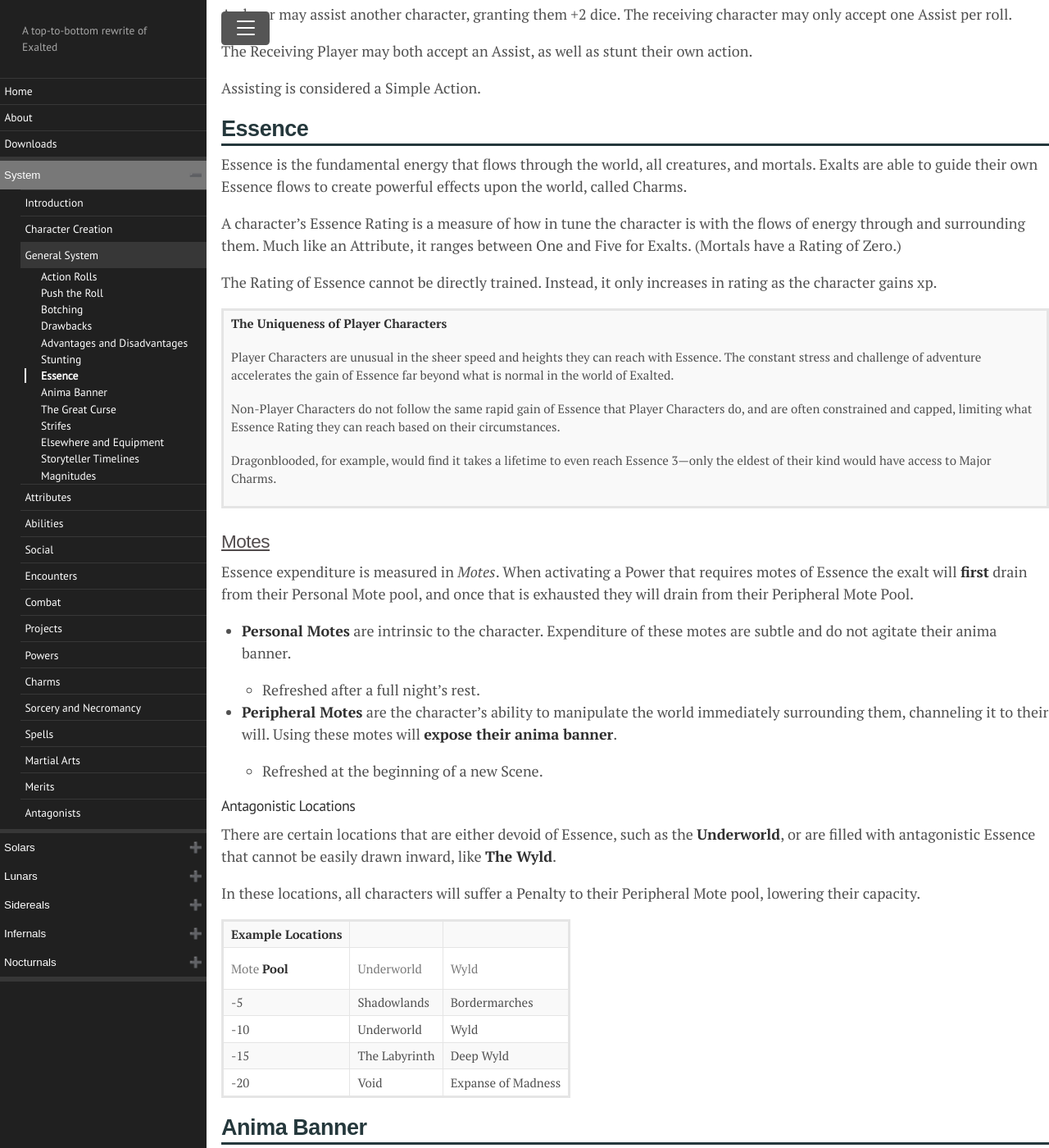
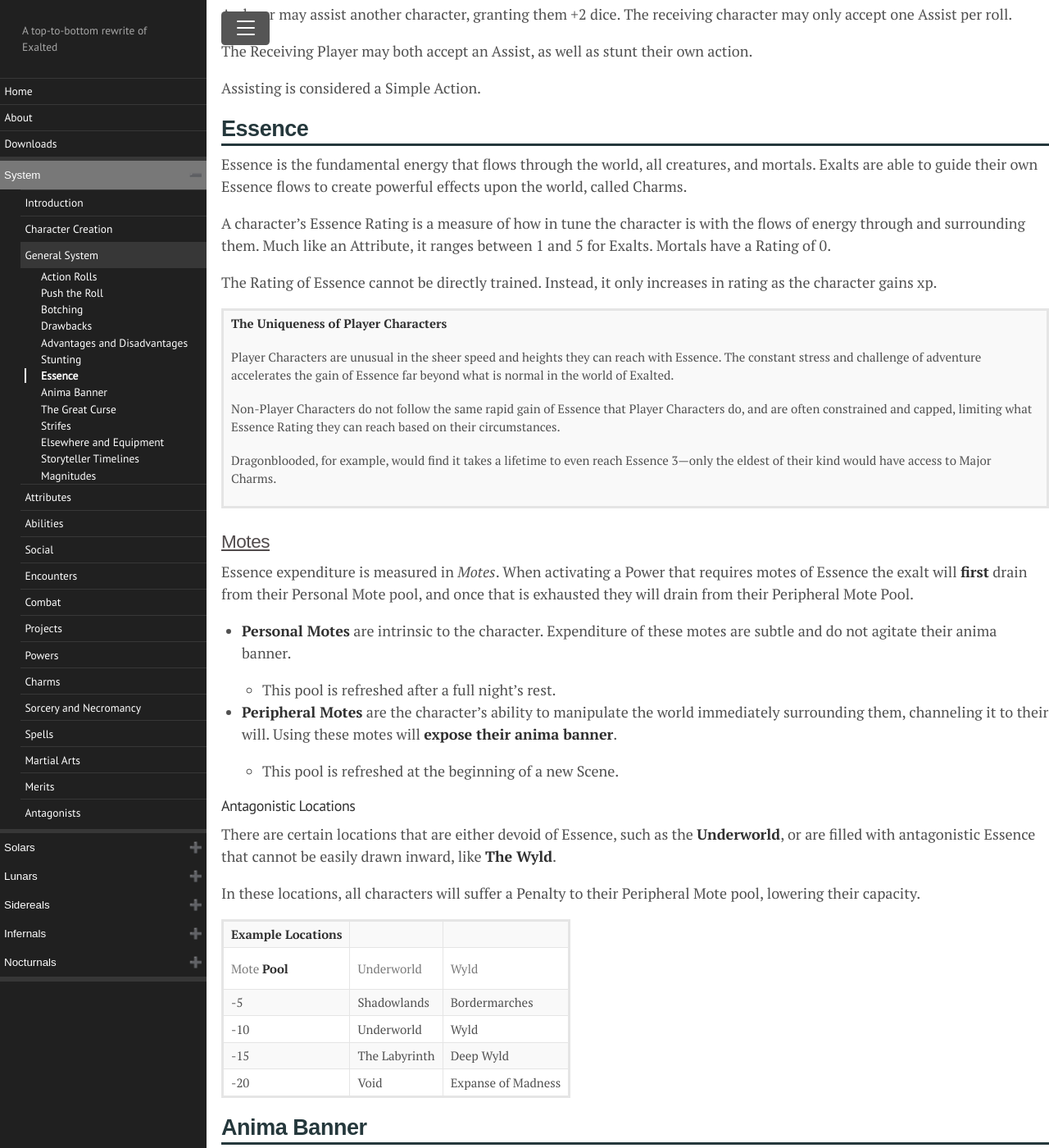
Before and after one commit to Dragonmystic707/exalted-reincarnated, a Jekyll site: the page built from docs/System/General_System.md, in a window 1280 px wide and 1400 px high, scrolled down 4947 px. Shown: the whole window at 82% size. Built offline with Jekyll 4.4.1, drawn with Linux system fonts in a browser that asks for light colours; some of the changed text lies outside the part shown.

Commit message:
Cleaned up a few formatting problems

```diff
--- a/docs/System/General_System.md
+++ b/docs/System/General_System.md
@@ -290,8 +290,8 @@ to create powerful effects upon the world, called Charms.
 
 A character’s Essence Rating is a measure of how in tune the character
 is with the flows of energy through and surrounding them. Much like an
-Attribute, it ranges between One and Five for Exalts. (Mortals have a
-Rating of Zero.)
+Attribute, it ranges between 1 and 5 for Exalts. Mortals have a Rating
+of 0.
 
 The Rating of Essence cannot be directly trained. Instead, it only
 increases in rating as the character gains xp.
@@ -317,13 +317,13 @@ their Peripheral Mote Pool.
 -   **Personal Motes** are intrinsic to the character. Expenditure of
     these motes are subtle and do not agitate their anima banner.
 
-    -   Refreshed after a full night’s rest.
+    -   This pool is refreshed after a full night’s rest.
 
 -   **Peripheral Motes** are the character’s ability to manipulate the
     world immediately surrounding them, channeling it to their will.
     Using these motes will **expose their anima banner**.
 
-    -   Refreshed at the beginning of a new Scene.
+    -   This pool is refreshed at the beginning of a new Scene.
 
 #### Antagonistic Locations
 
@@ -499,7 +499,7 @@ for this restriction.
 <tbody>
 <tr class="odd">
 <td><p><strong>The Calming Effect of Time</strong></p>
-<p>Typically, Limit <em>only</em> resets after a Limit Break. However, long spans of rest, meditation, and peace may ease the Exalt down from their stressed life.</p>
+<p>Limit resets after a Limit Break, which is the main . However, long spans of rest, meditation, and peace may ease the Exalt down from their stressed life.</p>
 <p>So long as the time breaks are particularly restful, the Exalt may lose 1 Limit per week.</p></td>
 </tr>
 </tbody>
```
Also changed, not shown: docs/System/Charms.md (+3 -4 lines), docs/System/Merits.md (+0 -11 lines), 12 other files.
